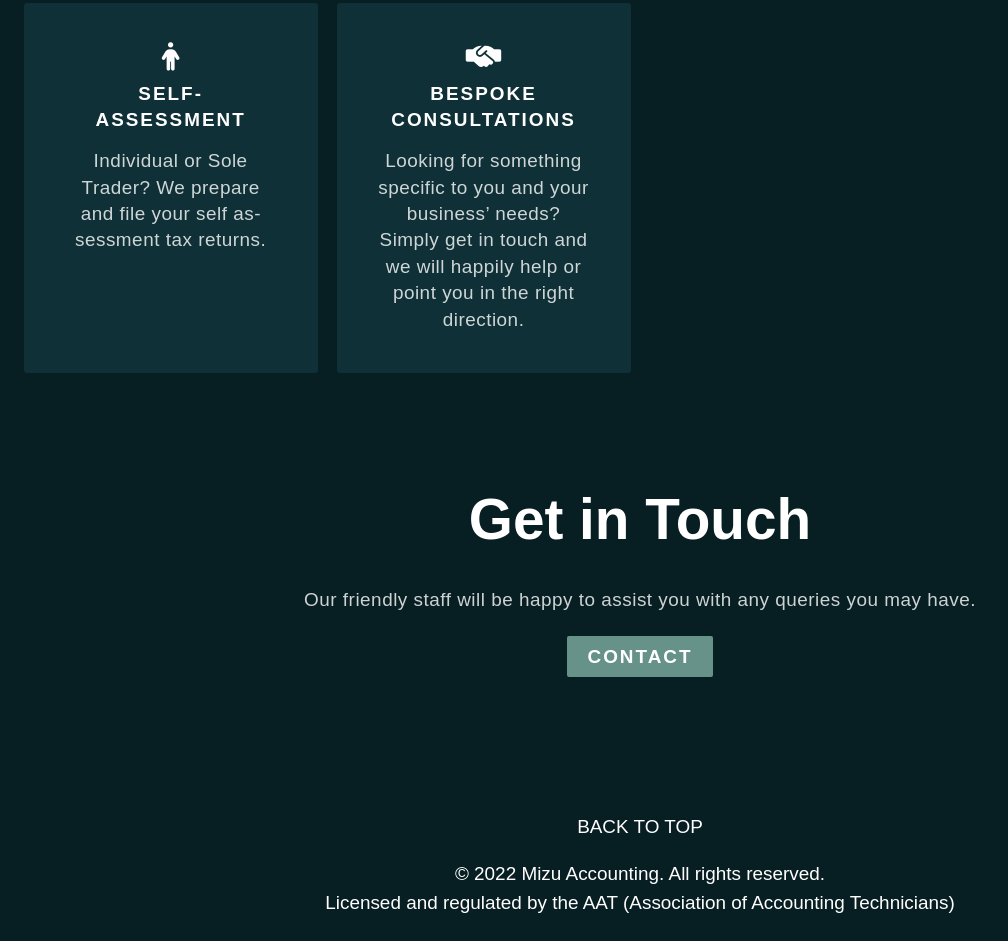
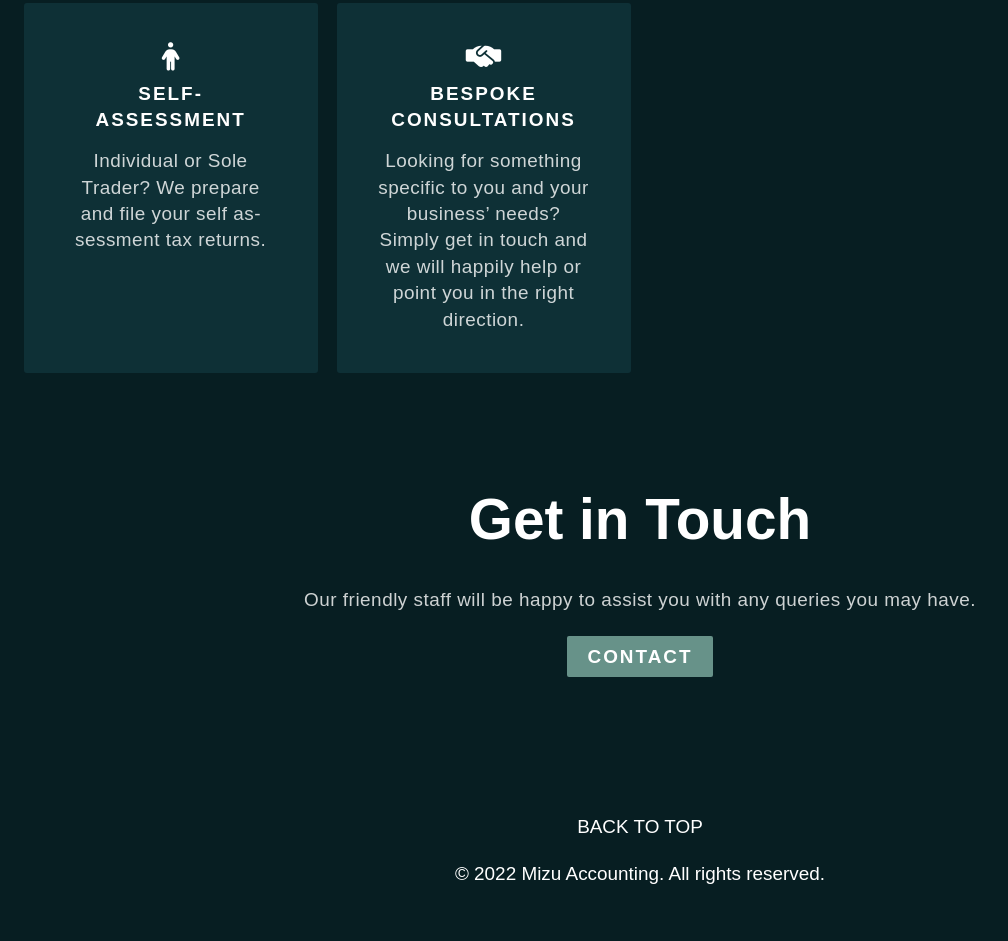
Before and after one commit to amyhenke/mizuaccountants, an Astro site: page / in a window 1280 px wide. Shown: the part 1864-2805 px from the top of the page, without its empty margins (0-1008 px from the left). After the commit the page ends 2776 px from the top, so only its background shows below. Built offline with nearby package versions, Linux system fonts and the light colour scheme; Astro itself is replaced by a stand-in of ours; a web font is replaced by a local one.

Commit message:
Update email

```diff
--- a/src/components/Footer.astro
+++ b/src/components/Footer.astro
@@ -4,6 +4,8 @@
             Back To Top
         </div>
     </a>
-    <span>© 2022 Mizu Accounting. All rights reserved. <br />
-        Licensed and regulated by the AAT (Association of Accounting Technicians)</span>
+    <span>© 2022 Mizu Accounting. All rights reserved.
+        <!--<br />
+        Licensed and regulated by the AAT (Association of Accounting Technicians)-->
+    </span>
 </footer>
--- a/src/pages/index.astro
+++ b/src/pages/index.astro
@@ -52,6 +52,6 @@ const seo = {
 	<section id="contact" class="max-w-screen-lg mx-auto text-white p-5 pt-20 mb-20 text-center">
 		<h2 class="text-3xl sm:text-5xl mb-8 text-white bold">Get in Touch</h2>
 		<p class="mb-6">Our friendly staff will be happy to assist you with any queries you may have.</p>
-		<a class="button" href="mailto:michaelshaw10@gmail.com" tabindex="0">Contact</a>
+		<a class="button" href="mailto:info@mizuaccounting.com" tabindex="0">Contact</a>
 	</section>
 </Layout>
```
